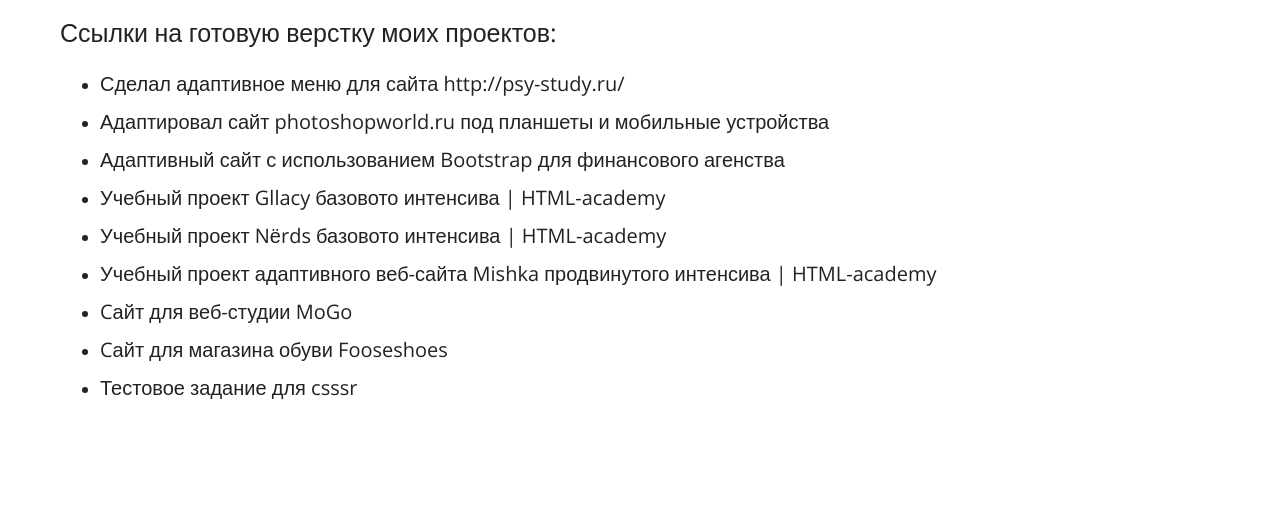
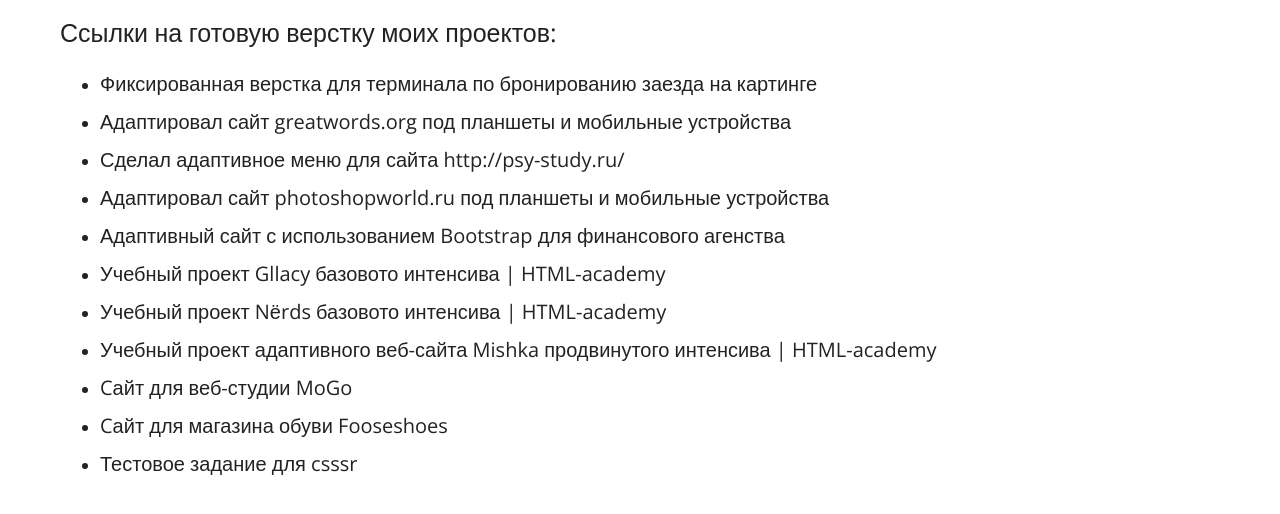
Before and after one commit to MaxVilson/portfolio, a plain HTML site: page build/src/portfolio.html in a window 1280 px wide. Shown: the part 188-702 px from the top of the page. Drawn offline with nearby package versions, Linux system fonts and the light colour scheme; files that its build step writes are made by us from their sources.

Commit message:
'commit'

```diff
--- a/build/src/portfolio.html
+++ b/build/src/portfolio.html
@@ -33,31 +33,37 @@
 			<p class="portfolio__text">Ссылки на готовую верстку моих проектов:</p>
 			<ul class="portfolio-items">
 				<li class="portfolio-items__item">
-					<a href="http://psy-study.ru/" class="portfolio-items__link">Сделал адаптивное меню для сайта http://psy-study.ru/</a>
+					<a href="https://maxvilson.github.io/lemanskarting/build/navigation.html" target="_blank" class="portfolio-items__link">Фиксированная верстка для терминала по бронированию заезда на картинге</a>
 				</li>
 				<li class="portfolio-items__item">
-					<a href="https://maxvilson.github.io/photoshopworld/" class="portfolio-items__link">Адаптировал сайт photoshopworld.ru под планшеты и мобильные устройства</a>
+					<a href="http://greatwords.org/" target="_blank" class="portfolio-items__link">Адаптировал сайт greatwords.org под планшеты и мобильные устройства</a>
 				</li>
 				<li class="portfolio-items__item">
-					<a href="https://maxvilson.github.io/financial-advisor/build/" class="portfolio-items__link">Адаптивный сайт с использованием Bootstrap для финансового агенства</a>
+					<a href="http://psy-study.ru/" target="_blank" class="portfolio-items__link">Сделал адаптивное меню для сайта http://psy-study.ru/</a>
 				</li>
 				<li class="portfolio-items__item">
-					<a href="https://maxvilson.github.io/218942-gllacy/" class="portfolio-items__link">Учебный проект Gllacy базовото интенсива | HTML-academy</a>
+					<a href="https://maxvilson.github.io/photoshopworld/" target="_blank" class="portfolio-items__link">Адаптировал сайт photoshopworld.ru под планшеты и мобильные устройства</a>
 				</li>
 				<li class="portfolio-items__item">
-					<a href="https://maxvilson.github.io/nerds/" class="portfolio-items__link">Учебный проект Nёrds базовото интенсива | HTML-academy</a>
+					<a href="https://maxvilson.github.io/financial-advisor/build/" target="_blank" class="portfolio-items__link">Адаптивный сайт с использованием Bootstrap для финансового агенства</a>
 				</li>
 				<li class="portfolio-items__item">
-					<a href="https://maxvilson.github.io/Mishka-shop/" class="portfolio-items__link">Учебный проект адаптивного веб-сайта Mishka продвинутого интенсива | HTML-academy</a>
+					<a href="https://maxvilson.github.io/218942-gllacy/" target="_blank" class="portfolio-items__link">Учебный проект Gllacy базовото интенсива | HTML-academy</a>
 				</li>
 				<li class="portfolio-items__item">
-					<a href="https://maxvilson.github.io/MoGo/build/" class="portfolio-items__link">Cайт для веб-студии MoGo</a>
+					<a href="https://maxvilson.github.io/nerds/" target="_blank" class="portfolio-items__link">Учебный проект Nёrds базовото интенсива | HTML-academy</a>
 				</li>
 				<li class="portfolio-items__item">
-					<a href="https://maxvilson.github.io/Fooseshoes/build/" class="portfolio-items__link">Cайт для магазина обуви Fooseshoes</a>
+					<a href="https://maxvilson.github.io/Mishka-shop/" target="_blank" class="portfolio-items__link">Учебный проект адаптивного веб-сайта Mishka продвинутого интенсива | HTML-academy</a>
 				</li>
 				<li class="portfolio-items__item">
-					<a href="https://maxvilson.github.io/resume-for-csssr/dist/" class="portfolio-items__link">Тестовое задание для csssr</a>
+					<a href="https://maxvilson.github.io/MoGo/build/" target="_blank" class="portfolio-items__link">Cайт для веб-студии MoGo</a>
+				</li>
+				<li class="portfolio-items__item">
+					<a href="https://maxvilson.github.io/Fooseshoes" target="_blank" class="portfolio-items__link">Cайт для магазина обуви Fooseshoes</a>
+				</li>
+				<li class="portfolio-items__item">
+					<a href="https://maxvilson.github.io/resume-for-csssr/dist/" target="_blank" class="portfolio-items__link">Тестовое задание для csssr</a>
 				</li>
 			</ul>
 		</section>
```
Also changed, not shown: build/portfolio.html (+1 -1 lines), build/src/contacts.html (+4 -3 lines), src/contacts.html (+4 -3 lines), src/portfolio.html (+6 -0 lines), build/img/symbols.svg (added), src/img/symbols.svg (added).
